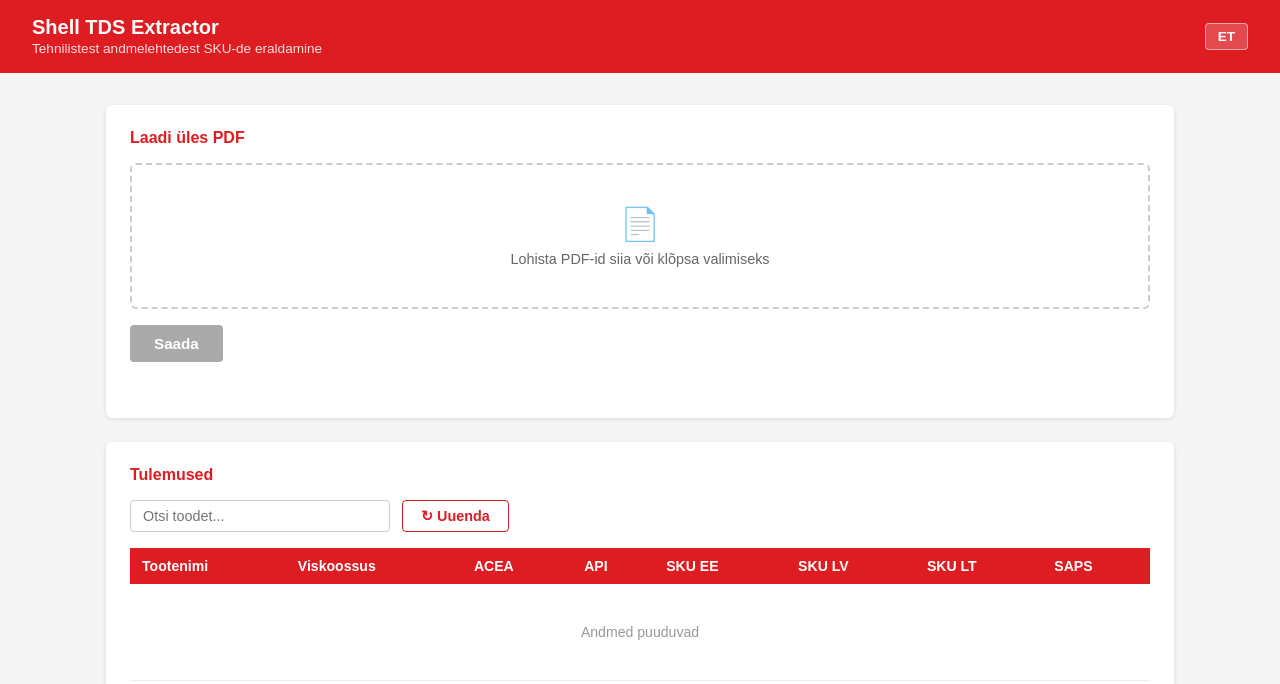
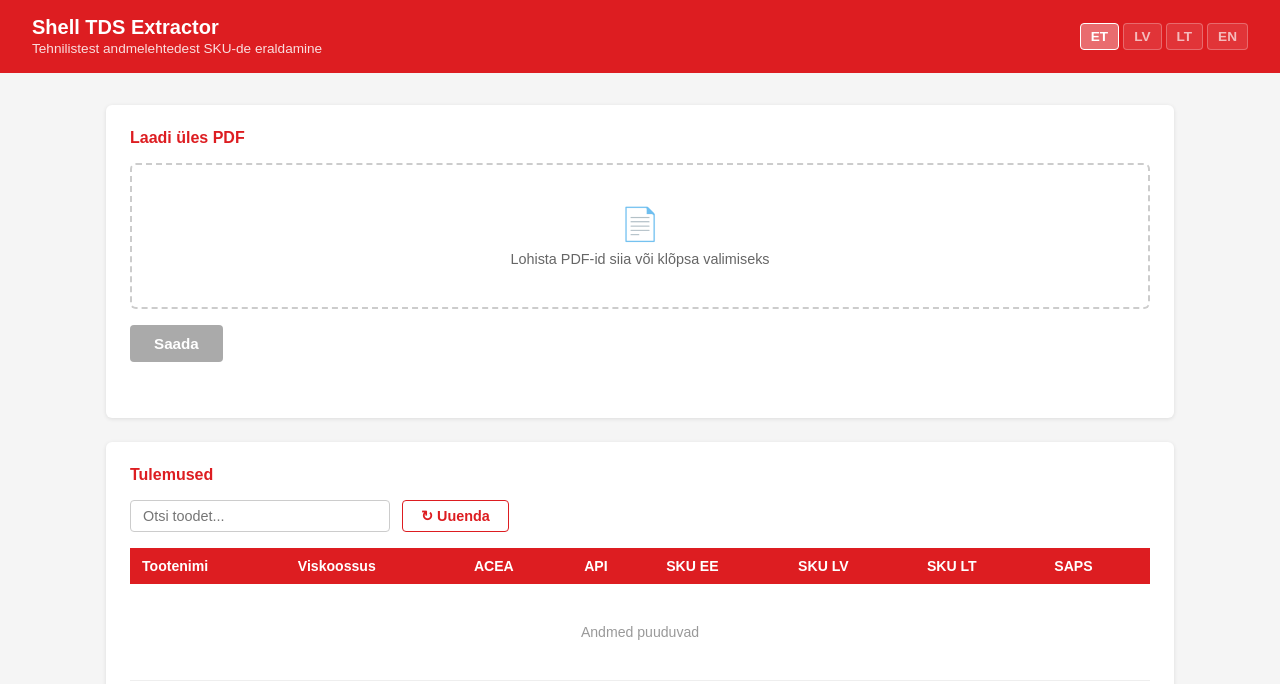
Before and after one commit to kait-ahoi/tds, a website: page public/index.html in a window 1280 px wide. Shown: the top 684 px of the page. Drawn offline with nearby package versions, Linux system fonts and the light colour scheme; no server answers.

Commit message:
Show all 4 language buttons in header instead of cycling toggle

```diff
--- a/public/index.html
+++ b/public/index.html
@@ -20,18 +20,21 @@
     header h1 { font-size: 1.25rem; font-weight: 700; }
     header span { font-size: 0.85rem; opacity: 0.85; }
 
-    .lang-toggle {
-      background: rgba(255,255,255,0.2);
-      border: 1px solid rgba(255,255,255,0.5);
+    .lang-switcher { display: flex; gap: 4px; flex-shrink: 0; }
+    .lang-btn {
+      background: rgba(255,255,255,0.15);
+      border: 1px solid rgba(255,255,255,0.4);
       border-radius: 4px;
       color: #fff;
       cursor: pointer;
       font-size: 0.85rem;
       font-weight: 600;
-      padding: 5px 12px;
-      flex-shrink: 0;
+      padding: 5px 10px;
+      opacity: 0.7;
+      transition: background 0.15s, opacity 0.15s;
     }
-    .lang-toggle:hover { background: rgba(255,255,255,0.3); }
+    .lang-btn:hover { background: rgba(255,255,255,0.25); opacity: 1; }
+    .lang-btn.active { background: rgba(255,255,255,0.35); opacity: 1; border-color: #fff; }
 
     main { max-width: 1100px; margin: 32px auto; padding: 0 16px; }
 
@@ -139,7 +142,11 @@
     <h1 x-text="t.title"></h1>
     <span x-text="t.subtitle"></span>
   </div>
-  <button class="lang-toggle" @click="cycleLang()" x-text="lang.toUpperCase()"></button>
+  <div class="lang-switcher">
+    <template x-for="l in ['et','lv','lt','en']" :key="l">
+      <button class="lang-btn" :class="{ active: lang === l }" @click="lang = l" x-text="l.toUpperCase()"></button>
+    </template>
+  </div>
 </header>
 
 <main>
```
